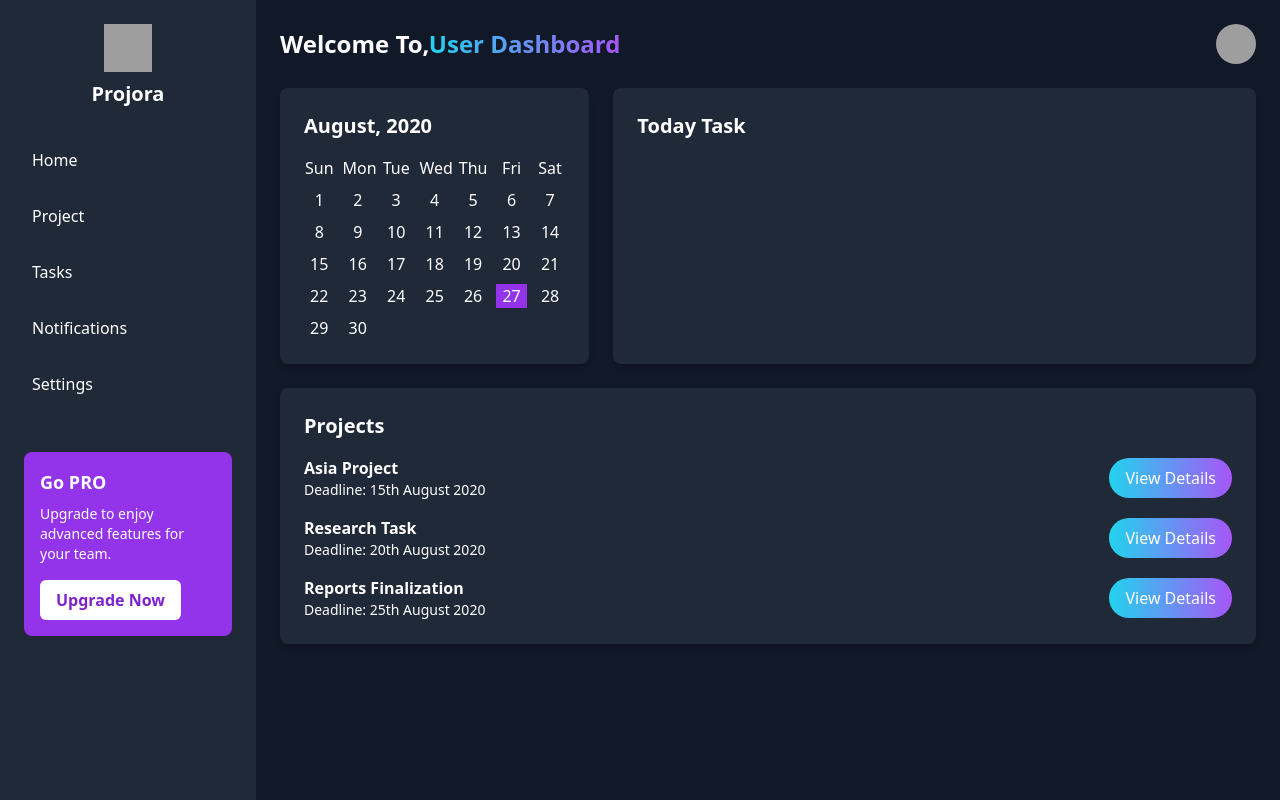
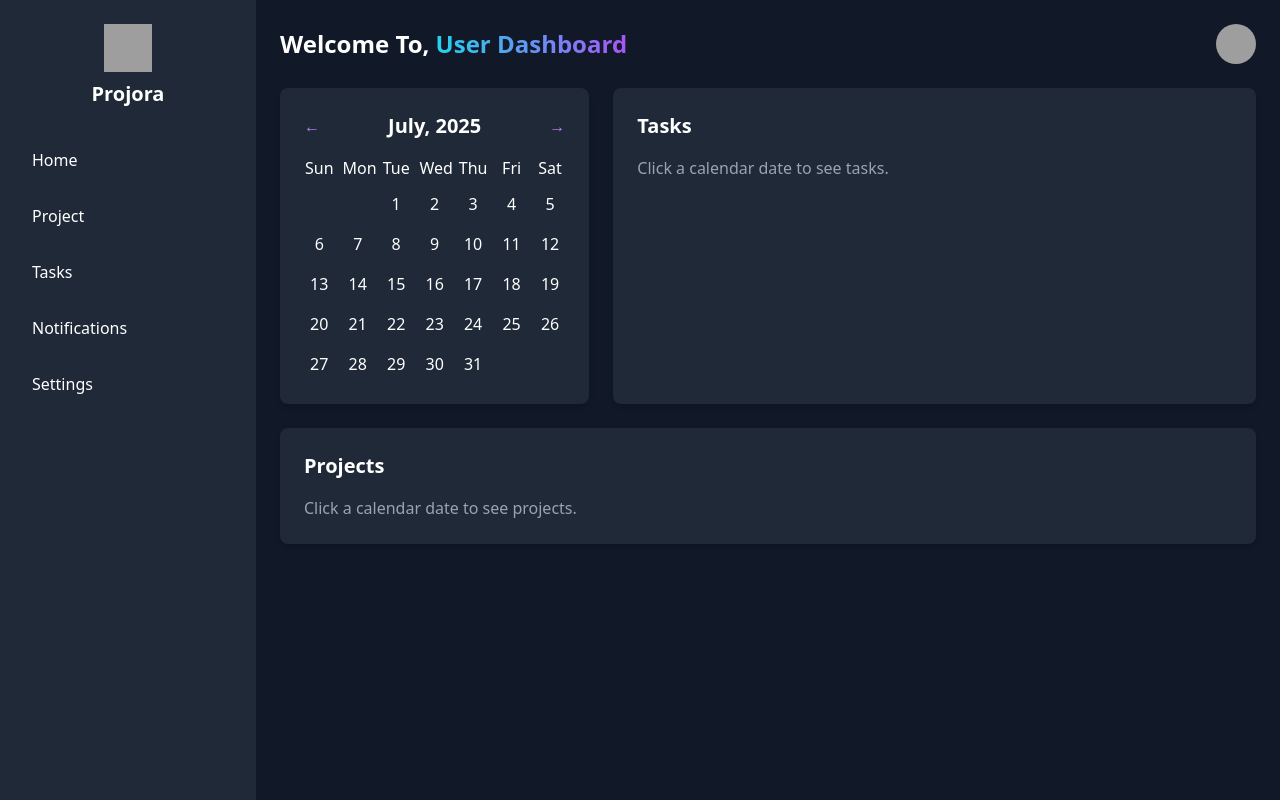
Before and after one commit to metheiram/smart-project_managment_app-main, a Django app: page /project/data/dashboard/ in a window 1280 px wide. Run offline with Django 5.2, Linux system fonts and the light colour scheme; a user stored in the database is signed in; data comes from the database, SQL or seed files in the repository; both versions use the stored data as it was after the commit; some libraries are stand-ins or nearby versions; grey boxes are pictures that could not be loaded.

Commit message:
user_dashboard

```diff
--- a/data/static/js/dashboard.js
+++ b/data/static/js/dashboard.js
@@ -55,3 +55,64 @@ document.addEventListener('DOMContentLoaded', () => {
     // Set the default task list for the current date
     updateTaskList(currentDay);
 });
+
+
+document.addEventListener('DOMContentLoaded', () => {
+  const calendarDays = document.querySelectorAll('.calendar-day');
+  const taskList = document.getElementById('task-list');
+  const projectList = document.getElementById('project-list');
+
+  calendarDays.forEach(day => {
+    day.addEventListener('click', () => {
+      const selectedDate = day.getAttribute('data-date');
+
+      // Highlight selected date
+      calendarDays.forEach(d => d.classList.remove('bg-purple-700'));
+      day.classList.add('bg-purple-700');
+
+      // Fetch Tasks
+      fetch(`/tasks/by-date/?date=${selectedDate}`)
+        .then(res => res.json())
+        .then(data => {
+          taskList.innerHTML = '';
+          if (data.tasks?.length) {
+            data.tasks.forEach(task => {
+              const li = document.createElement('li');
+              li.classList.add('bg-gray-700', 'p-4', 'rounded', 'shadow');
+              li.innerHTML = `
+                <strong>${task.title}</strong><br/>
+                <span>${task.description}</span><br/>
+                <span class="text-sm text-gray-300">Status: ${task.status}</span><br/>
+                <span class="text-sm text-gray-400">Project: ${task.project}</span>`;
+              taskList.appendChild(li);
+            });
+          } else {
+            taskList.innerHTML = `<li class="text-gray-400">No tasks for this date.</li>`;
+          }
+        });
+
+      // Fetch Projects
+      fetch(`/projects/by-date/?date=${selectedDate}`)
+        .then(res => res.json())
+        .then(data => {
+          projectList.innerHTML = '';
+          if (data.projects?.length) {
+            data.projects.forEach(project => {
+              const div = document.createElement('div');
+              div.classList.add('flex', 'justify-between', 'items-center');
+              div.innerHTML = `
+                <div>
+                  <strong>${project.title}</strong>
+                  <p class="text-sm text-gray-300">${project.description}</p>
+                  <p class="text-sm text-gray-400">Status: ${project.status}</p>
+                </div>
+                <button class="bg-gradient-to-r from-cyan-400 to-purple-500 text-white px-4 py-2 rounded-full hover:scale-110 transition-transform duration-300">View</button>`;
+              projectList.appendChild(div);
+            });
+          } else {
+            projectList.innerHTML = `<div class="text-gray-400">No projects for this date.</div>`;
+          }
+        });
+    });
+  });
+});
--- a/data/templates/data/dashboard.html
+++ b/data/templates/data/dashboard.html
@@ -2,164 +2,175 @@
 <!DOCTYPE html>
 <html lang="en">
 <head>
-    <meta charset="UTF-8">
-    <meta name="viewport" content="width=device-width, initial-scale=1.0">
+  <meta charset="UTF-8" />
+  <meta name="viewport" content="width=device-width, initial-scale=1.0" />
   <title>Project Management Tool</title>
   <script src="https://cdn.tailwindcss.com"></script>
   <style>
-        /* Smooth background color transition */
     .calendar-day {
       transition: background-color 0.3s ease, color 0.3s ease;
     }
   </style>
-
 </head>
 <body class="bg-gray-900 text-gray-900">
+  <div class="flex">
     <!-- Sidebar -->
-    <div class="flex">
     <aside class="bg-gray-800 text-white w-64 min-h-screen p-6">
-            <!-- Logo -->
       <div class="mb-8">
-                <img src="/logo.png" alt="Logo" class="w-12 h-12 mx-auto hover:scale-110 transition-transform duration-300">
+        <img src="/logo.png" alt="Logo" class="w-12 h-12 mx-auto hover:scale-110 transition-transform duration-300" />
         <h1 class="text-center text-xl font-bold mt-2">Projora</h1>
       </div>
-            <!-- Navigation Links -->
+
       <nav>
         <ul class="space-y-4">
-                     <li>
-  {% if is_admin %}
-    <a href="{% url 'users:admin_dashboard' %}" class="block hover:bg-purple-800 p-2 rounded-md">Home</a>
-  {% else %}
-    <a href="{% url 'dashboard' %}" class="block hover:bg-purple-800 p-2 rounded-md">Home</a>
-  {% endif %}
-</li>
-                    <li><a href="{% url 'project:project_tab' %}" class="flex items-center space-x-4 hover:bg-purple-800 p-2 rounded-md"><span>Project</span></a></li>
-
-
-                    <li><a href="{% url 'tasks:tasks_tab' %}" class="flex items-center space-x-4 hover:bg-purple-800 p-2 rounded-md"><span>Tasks</span></a></li>
-                    <li><a href="{% url 'notification:notification' %}" class="flex items-center space-x-4 hover:bg-purple-800 p-2 rounded-md"><span>Notifications</span></a></li>
-                    <li><a href="{% url 'users:settings' %}" class="flex items-center space-x-4 hover:bg-purple-800 p-2 rounded-md"><span>Settings</span></a></li>
+          <li><a href="{% url 'dashboard' %}" class="block hover:bg-purple-800 p-2 rounded-md">Home</a></li>
+          <li><a href="{% url 'project:project_tab' %}" class="block hover:bg-purple-800 p-2 rounded-md">Project</a></li>
+          <li><a href="{% url 'tasks:tasks_tab' %}" class="block hover:bg-purple-800 p-2 rounded-md">Tasks</a></li>
+          <li><a href="{% url 'notification:notification' %}" class="block hover:bg-purple-800 p-2 rounded-md">Notifications</a></li>
+          <li><a href="{% url 'users:settings' %}" class="block hover:bg-purple-800 p-2 rounded-md">Settings</a></li>
         </ul>
       </nav>
-
-            <!-- Upgrade Section -->
-            <div class="bg-purple-600 p-4 rounded-lg mt-12">
-                <h3 class="font-bold text-lg">Go PRO</h3>
-                <p class="text-sm mt-2">Upgrade to enjoy advanced features for your team.</p>
-                <button class="bg-white text-purple-700 px-4 py-2 mt-4 rounded-md font-semibold">Upgrade Now</button>
-            </div>
     </aside>
 
     <!-- Main Content -->
     <div class="flex-1 p-6">
-            <!-- Header -->
       <header class="flex justify-between items-center mb-6">
-                <div>
-                    <!-- <h1 class="text-2xl font-bold">Welcome, Dominic!</h1> -->
-                    <h1 class="text-2xl text-white font-bold leading-tight transform transition-transform duration-500 ease-in-out hover:scale-105">
-                        Welcome To,<span class="bg-gradient-to-r from-cyan-400 to-purple-500 text-transparent bg-clip-text">User Dashboard</span>
+        <h1 class="text-2xl text-white font-bold hover:scale-105 transition-transform duration-500">
+          Welcome To, <span class="bg-gradient-to-r from-cyan-400 to-purple-500 text-transparent bg-clip-text">User Dashboard</span>
         </h1>
-                </div>
-                <div class="flex items-center space-x-4">
-
-
         <a href="{% url 'users:settings' %}">
-    <img src="/user-profile.jpg" class="w-10 h-10 rounded-full hover:scale-110 transition-transform duration-300">
+          <img src="/user-profile.jpg" class="w-10 h-10 rounded-full hover:scale-110 transition-transform duration-300" />
         </a>
-                </div>
-
       </header>
 
-            <!-- Dashboard Content -->
+      <!-- Calendar -->
       <div class="grid grid-cols-1 md:grid-cols-3 gap-6">
-                <!-- Calendar -->
         <div class="col-span-1 text-white bg-gray-800 shadow-md rounded-lg p-6">
-                    <h2 class="text-xl text-white font-bold mb-4">August, 2020</h2>
-                    <div class="grid grid-cols-7 gap-2 text-center ">
+          <div class="flex justify-between mb-4">
+            <button id="prevMonth" class="text-purple-400">&#8592;</button>
+            <h2 id="calendarMonth" class="text-xl font-bold"></h2>
+            <button id="nextMonth" class="text-purple-400">&#8594;</button>
+          </div>
+          <div class="grid grid-cols-7 gap-2 text-center">
             <div>Sun</div><div>Mon</div><div>Tue</div><div>Wed</div><div>Thu</div><div>Fri</div><div>Sat</div>
-                        <!-- Days for the calendar -->
-                        <div class="calender-day text-gray-700 text-white">1</div>
-                        <div class="calender-day text-gray-700 text-white">2</div>
-                        <div class="calender-day text-gray-700 text-white">3</div>
-                        <div class="calender-day text-gray-700 text-white">4</div>
-                        <div class="calender-day text-gray-700 text-white">5</div>
-                        <div class="calender-day text-gray-700 text-white">6</div>
-                        <div class="calender-day text-gray-700 text-white">7</div>
-                        <div class="calender-day text-gray-700 text-white">8</div>
-                        <div class="calender-day text-gray-700 text-white">9</div>
-                        <div class="calender-day text-gray-700 text-white">10</div>
-                        <div class="calender-day text-gray-700 text-white">11</div>
-                        <div class="calender-day text-gray-700 text-white">12</div>
-                        <div class="calender-day text-gray-700 text-white">13</div>
-                        <div class="calender-day text-gray-700 text-white">14</div>
-                        <div class="calender-day text-gray-700 text-white">15</div>
-                        <div class="calender-day text-gray-700 text-white">16</div>
-                        <div class="calender-day text-gray-700 text-white">17</div>
-                        <div class="calender-day text-gray-700 text-white">18</div>
-                        <div class="calender-day text-gray-700 text-white">19</div>
-                        <div class="calender-day text-gray-700 text-white">20</div>
-                        <div class="calender-day text-gray-700 text-white">21</div>
-                        <div class="calender-day text-gray-700 text-white">22</div>
-                        <div class="calender-day text-gray-700 text-white">23</div>
-                        <div class="calender-day text-gray-700 text-white">24</div>
-                        <div class="calender-day text-gray-700 text-white">25</div>
-                        <div class="calender-day text-gray-700 text-white">26</div>
-                        <div class="calender-day text-gray-700 text-white">27</div>
-                        <div class="calender-day text-gray-700 text-white">28</div>
-                        <div class="calender-day text-gray-700 text-white">29</div>
-                        <div class="calender-day text-gray-700 text-white">30</div>
+            <div id="calendarDays" class="col-span-7 grid grid-cols-7 gap-2"></div>
           </div>
         </div>
 
-                <!-- Today Task -->
+        <!-- Today's Tasks -->
         <div class="col-span-2 bg-gray-800 shadow-md rounded-lg p-6">
-                    <h2 class="text-xl text-white font-bold mb-4">Today Task</h2>
+          <h2 class="text-xl font-bold mb-4 text-white">Tasks</h2>
           <ul id="task-list" class="space-y-4 text-white">
-                        <!-- Tasks will be injected here -->
+            <li class="text-gray-400">Click a calendar date to see tasks.</li>
           </ul>
         </div>
       </div>
 
-            <!-- Notifications & Projects -->
-            <div class="grid grid-cols-1 md:grid-cols-1 gap-6 mt-6 ">
-
-
-                <!-- Projects Section -->
-                <div class="col-span-2 bg-gray-800 shadow-md rounded-lg p-6">
-                    <h2 class="text-xl text-white font-bold mb-4">Projects</h2>
-                    <div class="space-y-4">
-                        <!-- Example project 1 -->
-                        <div class="flex justify-between items-center text-white">
-                            <div>
-                                <strong>Asia Project</strong>
-                                <p class="text-sm text-white text-gray-500">Deadline: 15th August 2020</p>
-                            </div>
-                            <button class="bg-gradient-to-r from-cyan-400 to-purple-500 text-white px-4 py-2 rounded-full hover:bg-blue-700 hover:scale-110 transition-transform duration-300">View Details</button>
-                        </div>
-
-                        <!-- Example project 2 -->
-                        <div class="flex justify-between items-center text-white">
-                            <div>
-                                <strong>Research Task</strong>
-                                <p class="text-sm  text-white text-gray-500">Deadline: 20th August 2020</p>
-                            </div>
-                            <button class="bg-gradient-to-r from-cyan-400 to-purple-500 text-white px-4 py-2 rounded-full hover:bg-blue-700 hover:scale-110 transition-transform duration-300">View Details</button>
-                        </div>
-
-                        <!-- Example project 3 -->
-                        <div class="flex justify-between items-center text-white">
-                            <div>
-                                <strong>Reports Finalization</strong>
-                                <p class="text-sm text-gray-500 text-white">Deadline: 25th August 2020</p>
-                            </div>
-                            <button class="bg-gradient-to-r from-cyan-400 to-purple-500 text-white px-4 py-2 rounded-full hover:bg-blue-700 hover:scale-110 transition-transform duration-300">View Details</button>
-                        </div>
+      <!-- Projects -->
+      <div class="grid grid-cols-1 gap-6 mt-6">
+        <div class="bg-gray-800 shadow-md rounded-lg p-6">
+          <h2 class="text-xl font-bold mb-4 text-white">Projects</h2>
+          <div id="project-list" class="space-y-4 text-white">
+            <div class="text-gray-400">Click a calendar date to see projects.</div>
           </div>
         </div>
       </div>
     </div>
   </div>
 
-    <script src="{% static 'js/dashboard.js' %}"></script>
+  <script>
+    const calendarDaysContainer = document.getElementById('calendarDays');
+    const calendarMonth = document.getElementById('calendarMonth');
+    const taskList = document.getElementById('task-list');
+    const projectList = document.getElementById('project-list');
+    let currentDate = new Date();
+
+    function renderCalendar() {
+      const year = currentDate.getFullYear();
+      const month = currentDate.getMonth();
+      const firstDay = new Date(year, month, 1);
+      const lastDay = new Date(year, month + 1, 0);
+      const daysInMonth = lastDay.getDate();
+      const startDay = firstDay.getDay();
+
+      calendarMonth.textContent = `${firstDay.toLocaleString('default', { month: 'long' })}, ${year}`;
+      calendarDaysContainer.innerHTML = '';
+
+      for (let i = 0; i < startDay; i++) {
+        const emptyDiv = document.createElement('div');
+        calendarDaysContainer.appendChild(emptyDiv);
+      }
+
+      for (let day = 1; day <= daysInMonth; day++) {
+        const dateStr = `${year}-${(month + 1).toString().padStart(2, '0')}-${day.toString().padStart(2, '0')}`;
+        const dayDiv = document.createElement('div');
+        dayDiv.className = 'calendar-day text-white cursor-pointer hover:bg-purple-700 rounded p-1';
+        dayDiv.textContent = day;
+        dayDiv.dataset.date = dateStr;
+        dayDiv.addEventListener('click', () => handleDateClick(dateStr));
+        calendarDaysContainer.appendChild(dayDiv);
+      }
+    }
+
+    function handleDateClick(dateStr) {
+      document.querySelectorAll('.calendar-day').forEach(d => d.classList.remove('bg-purple-700'));
+      document.querySelector(`[data-date="${dateStr}"]`).classList.add('bg-purple-700');
+
+      fetch(`/tasks/by-date/?date=${dateStr}`)
+  .then(res => res.json())
+  .then(data => {
+    taskList.innerHTML = '';
+    if (data.tasks?.length) {
+      data.tasks.forEach(task => {
+        const li = document.createElement('li');
+        li.className = 'bg-gray-700 p-4 rounded shadow';
+        li.innerHTML = `<strong>${task.title}</strong><br/><span>${task.description}</span><br/><span class="text-sm text-gray-300">Status: ${task.status}</span><br/><span class="text-sm text-gray-400">Project: ${task.project}</span>`;
+        taskList.appendChild(li);
+      });
+    } else {
+      taskList.innerHTML = '<li class="text-gray-400">No tasks for this date.</li>';
+    }
+  });
+
+
+      fetch(`/project/by-date/?date=${dateStr}`)
+  .then(res => res.json())
+  .then(data => {
+    console.log("Fetched projects: ", data);  // ✅ Add debug log
+    projectList.innerHTML = '';
+    if (data.projects?.length) {
+      data.projects.forEach(project => {
+        console.log("Rendering project:", project);  // ✅ Another debug
+        const div = document.createElement('div');
+        div.className = 'flex justify-between items-center';
+        div.innerHTML = `
+          <div>
+            <strong>${project.title}</strong>
+            <p class="text-sm text-gray-300">${project.description}</p>
+            <p class="text-sm text-gray-400">Status: ${project.status}</p>
+          </div>
+          <button class="bg-gradient-to-r from-cyan-400 to-purple-500 text-white px-4 py-2 rounded-full hover:scale-110 transition-transform duration-300">View</button>
+        `;
+        projectList.appendChild(div);
+      });
+    } else {
+      projectList.innerHTML = '<div class="text-gray-400">No projects for this date.</div>';
+    }
+  });
+
+    }
+
+    document.getElementById('prevMonth').addEventListener('click', () => {
+      currentDate.setMonth(currentDate.getMonth() - 1);
+      renderCalendar();
+    });
+
+    document.getElementById('nextMonth').addEventListener('click', () => {
+      currentDate.setMonth(currentDate.getMonth() + 1);
+      renderCalendar();
+    });
+
+    renderCalendar();
+  </script>
 </body>
 </html>
--- a/data/views.py
+++ b/data/views.py
@@ -30,10 +30,5 @@ def dashboard(request):
         projects = Project.objects.filter(assigned_users=request.user)
     return render(request, 'data/dashboard.html', {'projects': projects})
 
-
-
-
-
-
 def settings(request):
     return render(request, 'settings.html')
--- a/project/urls.py
+++ b/project/urls.py
@@ -2,7 +2,7 @@ from django.urls import path,include
 from django.contrib import admin
 from .views import generate_subtasks
 from . import views
-
+from .views import projects_by_date
 app_name = 'project'
 
 urlpatterns = [
@@ -18,4 +18,6 @@ urlpatterns = [
      path('projects/create/', views.project_create, name='project_create'),
      path('generate-subtasks/', generate_subtasks, name='generate_subtasks'),
      path('generate-subtasks-api/', views.generate_subtasks_api, name='generate_subtasks_api'),
+
+      path('by-date/', views.projects_by_date, name='projects_by_date'),
 ]
--- a/project_managment/urls.py
+++ b/project_managment/urls.py
@@ -4,6 +4,8 @@ from data.views import dashboard, index
 from django.contrib.auth import views as auth_views
 from django.conf.urls.static import static
 from django.conf import settings
+
+
 urlpatterns = [
     path('admin/', admin.site.urls),
     path('', index, name='home'),  # Homepage
@@ -14,5 +16,6 @@ urlpatterns = [
     path('login/', auth_views.LoginView.as_view(template_name='project/login.html'), name='login'),
     path('tasks/', include('tasks.urls', namespace='tasks')),
     path('notifications/', include('notification.urls', namespace='notification')),
+    path('tasks/', include('tasks.urls')),
 
 ]+ static(settings.MEDIA_URL, document_root=settings.MEDIA_ROOT)
--- a/tasks/templates/tasks/task_edit.html
+++ b/tasks/templates/tasks/task_edit.html
@@ -27,10 +27,10 @@
                 {{ form.description|add_class:"w-full px-4 py-2 border border-gray-300 rounded-lg focus:outline-none focus:ring-2 focus:ring-purple-400" }}
             </div>
 
-            <!-- Assigned to -->
+               <!-- Assigned Users (multiple selection) -->
             <div>
-                <label class="block text-gray-700 font-semibold mb-1">Assigned To</label>
-                {{ form.assigned_to|add_class:"w-full px-4 py-2 border border-gray-300 rounded-lg focus:outline-none focus:ring-2 focus:ring-purple-400" }}
+                <label class="block text-gray-700 font-semibold mb-1">Assigned Users</label>
+                {{ form.assigned_users|add_class:"w-full px-4 py-2 border border-gray-300 rounded-lg focus:outline-none focus:ring-2 focus:ring-purple-400" }}
             </div>
 
             <!-- Start Date -->
--- a/tasks/urls.py
+++ b/tasks/urls.py
@@ -1,5 +1,6 @@
 from django.urls import path
 from . import views
+from .views import tasks_by_date
 
 app_name = 'tasks'
 
@@ -12,4 +13,5 @@ path('tasks/<int:pk>/edit/', views.task_edit, name='task_edit'),
 path('tasks/<int:pk>/delete/', views.task_delete, name='task_delete'),
 path('task/<int:pk>/', views.task_detail, name='task_detail'),
   path('<int:task_id>/complete/', views.mark_task_complete, name='mark_complete'),
+  path('by-date/', views.tasks_by_date, name='tasks_by_date'),
 ]
```
Also changed, not shown: data/templatetags/custom_filters.py (added, +12 -0 lines), project/views.py (+23 -1 lines), tasks/forms.py (+12 -4 lines), tasks/templates/tasks/task_create.html (+9 -3 lines), tasks/views.py (+25 -1 lines), data/templatetags/__init__.py (added), db.sqlite3. Lines whose indentation alone changed are shown as unchanged.
